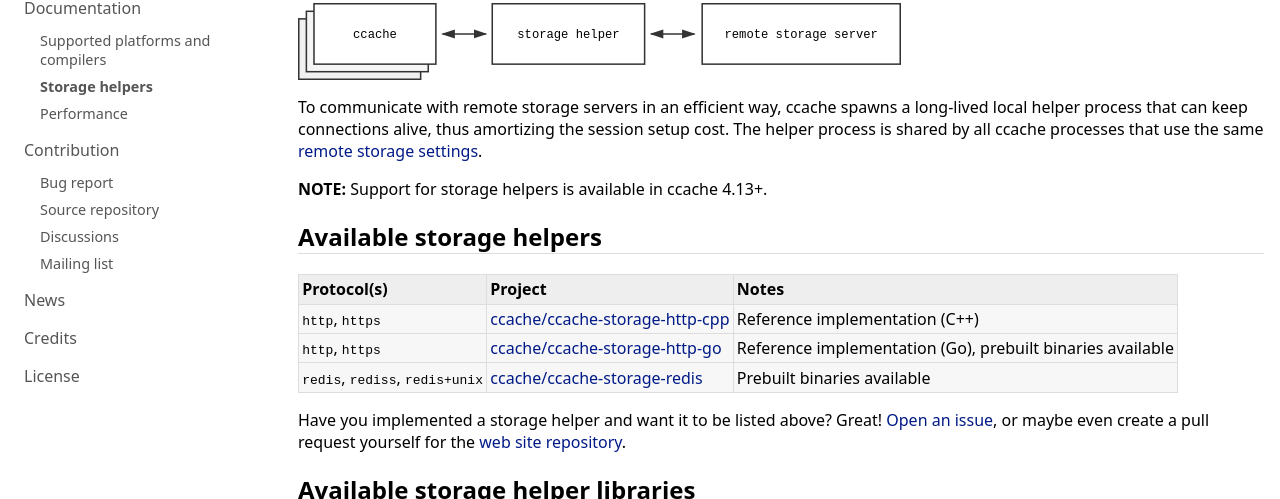
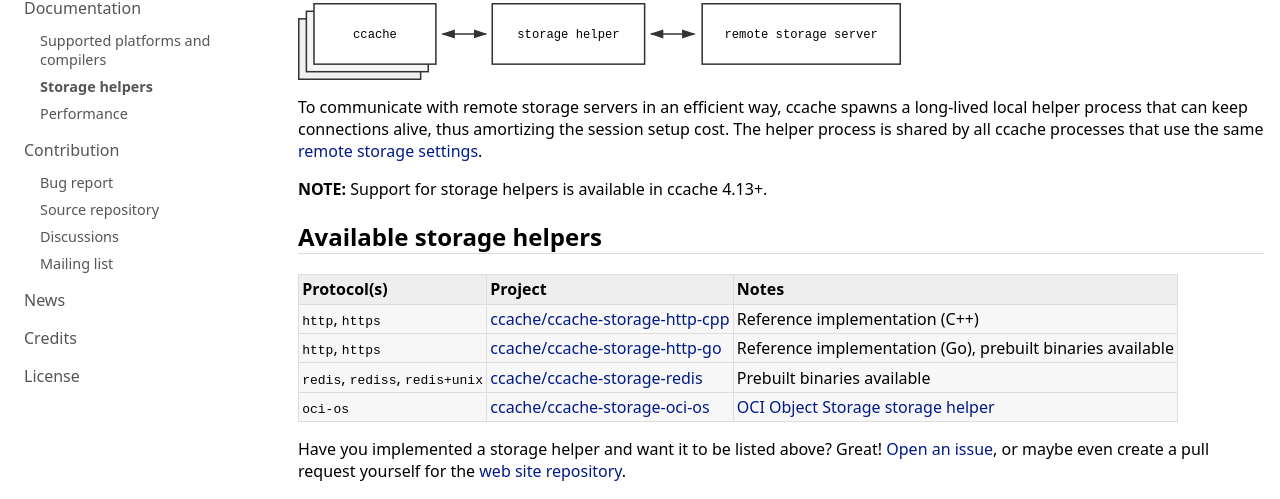
Before and after one commit to ccache/ccache.github.io, a plain HTML site: page storage-helpers.html in a window 1280 px wide. Shown: the part 247-746 px from the top of the page. Drawn offline with Linux system fonts and the light colour scheme.

Commit message:
Add OCI Object Storage as a helper (#14)

```diff
--- a/storage-helpers.html
+++ b/storage-helpers.html
@@ -107,6 +107,11 @@ storage settings</a>.
 <td><a href="https://github.com/ccache/ccache-storage-redis">ccache/ccache-storage-redis</a></td>
 <td>Prebuilt binaries available</td>
 </tr>
+<tr>
+<td><code>oci-os</code></td>
+<td><a href="https://github.com/ccache/ccache-storage-oci-os">ccache/ccache-storage-oci-os</a></td>
+<td><a href="https://www.oracle.com/cloud/storage/object-storage/">OCI Object Storage storage helper</a></td>
+</tr>
 </table>
 <p>
 Have you implemented a storage helper and want it to be listed above? Great!
```
Also changed, not shown: 1 other file.
